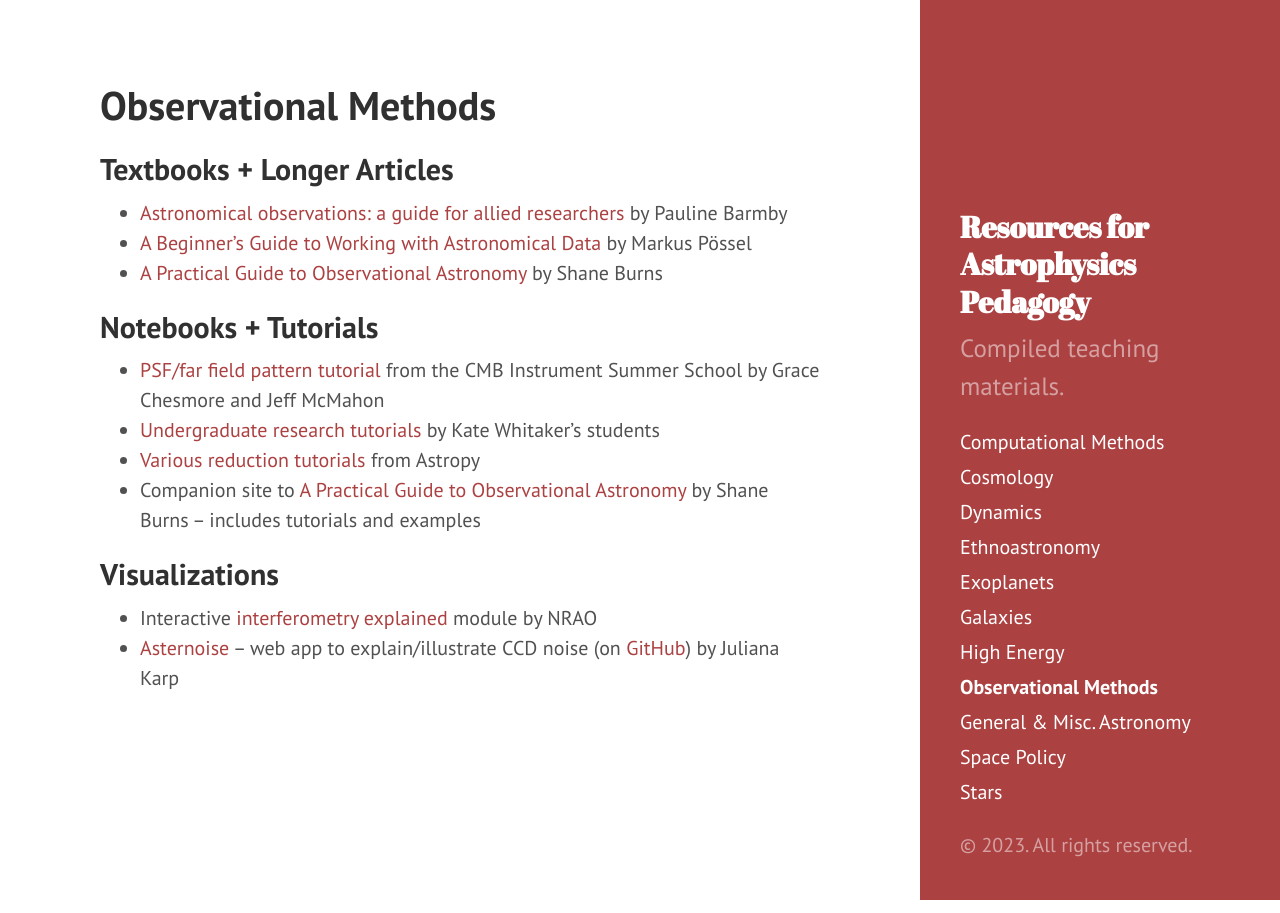
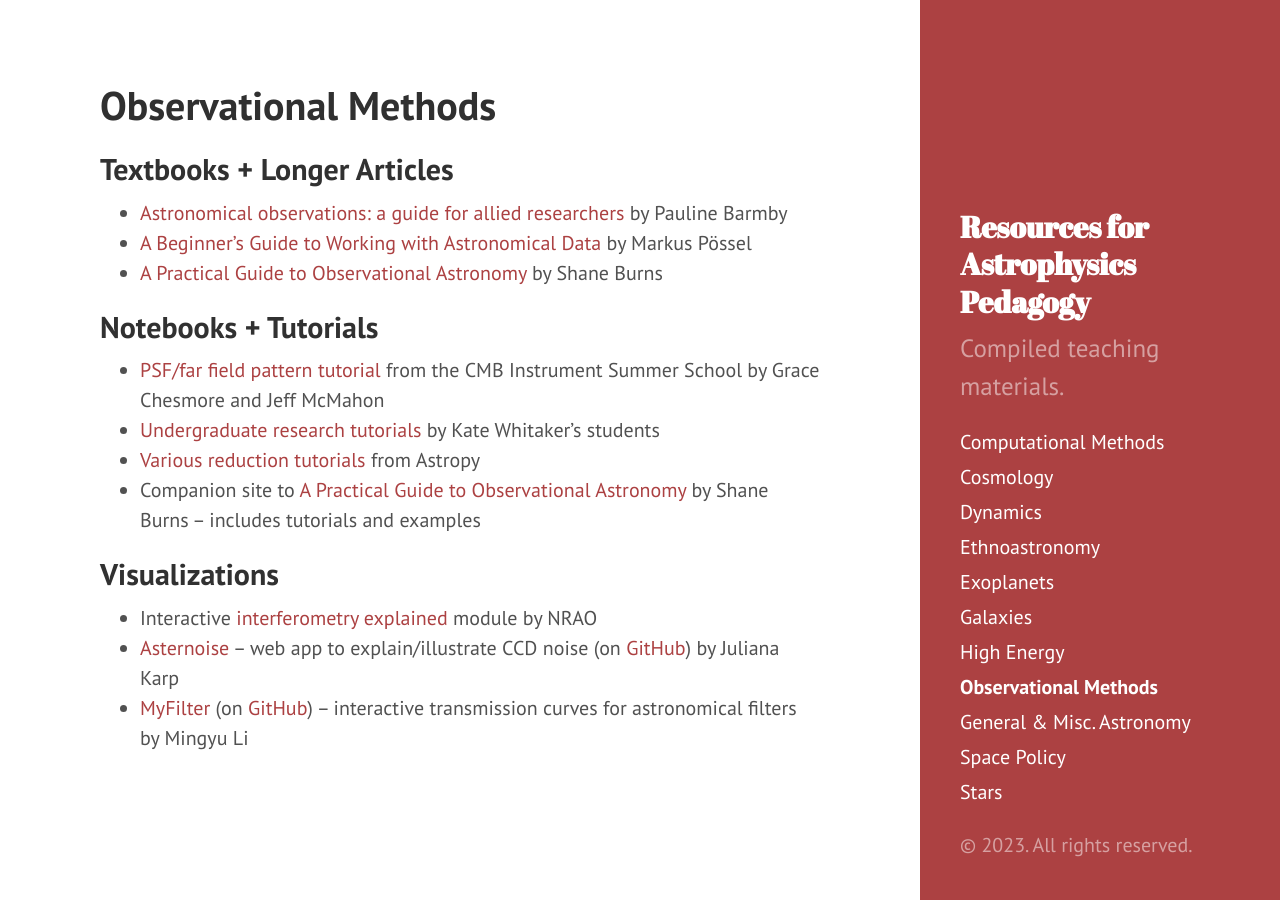
Before and after one commit to astroteaching/astroteaching.github.io, a Jekyll site: the page built from observational.md, in a window 1280 px wide. Built offline with Jekyll 4.4.1, drawn with Linux system fonts in a browser that asks for light colours.

Commit message:
add things

```diff
--- a/observational.md
+++ b/observational.md
@@ -17,3 +17,4 @@ title: Observational Methods
 ## Visualizations
 - Interactive [interferometry explained](https://public.nrao.edu/interferometry-explained/){:target="_blank"} module by NRAO
 - [Asternoise](https://asternoise.streamlit.app){:target="_blank"} -- web app to explain/illustrate CCD noise (on [GitHub](https://github.com/juliana-karp/asternoise){:target="_blank"}) by Juliana Karp
+- [MyFilter](https://preview.lmytime.com/myfilter){:target="_blank"} (on [GitHub](https://github.com/lmytime/MyFilter){:target="_blank"}) -- interactive transmission curves for astronomical filters by Mingyu Li
```
Also changed, not shown: ethnoastronomy.md (+1 -0 lines).
